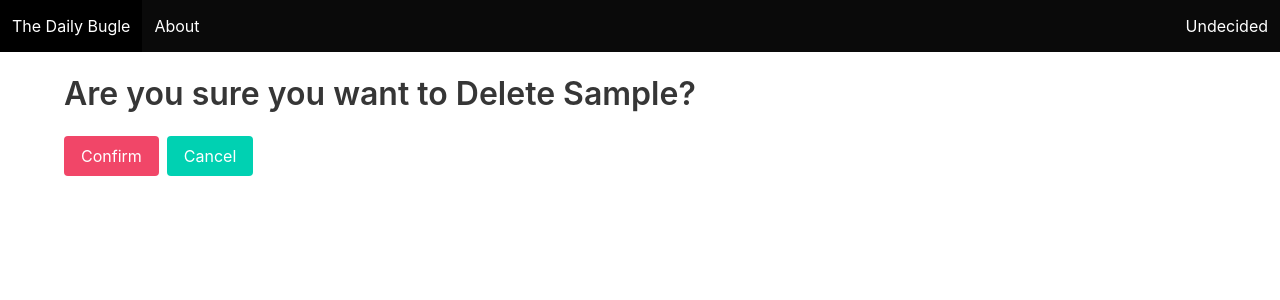
After one commit to najeesimmons/The_Daily_Bugle, a Django app: page /articles/1/delete in a window 1280 px wide. The commit adds this page. Shown: the top 300 px of the page. Run offline with Django 4.2, Linux system fonts and the light colour scheme; tables that the repository leaves empty hold one stand-in row (values such as "Sample post").

Commit message:
added article_delete url, view class and template

```diff
--- /dev/null
+++ b/main_app/templates/article_delete_confirmation.html
@@ -0,0 +1,12 @@
+{% extends 'base.html' %} {% block content %}
+<h1 class="title pt-5">Are you sure you want to Delete {{article.headline}}?</h1>
+<form method="post">
+    {% csrf_token %}
+    <div class="buttons">
+    <!-- confirm artist delete -->
+        <input class="button is-danger" type="submit" value="Confirm" />
+        <!-- Redirect back to detail on cancel -->
+        <a class="button is-primary" href="{% url 'article_detail' article.pk %}">Cancel</a>
+    </div>
+</form>
+{% endblock %}
--- a/main_app/templates/article_detail.html
+++ b/main_app/templates/article_detail.html
@@ -21,7 +21,7 @@
                 <i class="fas fa-edit"></i>
             </span>
         </a>
-        {# <a href="{% url 'freak_delete' freak.pk %}" class="button is-danger">Delete #}
+        <a href="{% url 'article_delete' article.pk %}" class="button is-danger">Delete
             <span class="icon">
                 <i class="fas fa-trash-alt"></i>
             </span>
--- a/main_app/urls.py
+++ b/main_app/urls.py
@@ -15,4 +15,5 @@ urlpatterns = [
     path('article/new/', views.ArticleCreate.as_view(), name="article_create"),
     path('articles/<int:pk>/', views.ArticleDetail.as_view(), name="article_detail"),
     path('articles/<int:pk>/update', views.ArticleUpdate.as_view(), name="article_update"),
+    path('articles/<int:pk>/delete', views.ArticleDelete.as_view(), name="article_delete"),
 ]
--- a/main_app/views.py
+++ b/main_app/views.py
@@ -4,7 +4,7 @@ from django.views import View # <- View class to handle requests
 from django.http import HttpResponse # <- a class to handle sending a type of response
 from django.views.generic.base import TemplateView # <- a class to use files in templates directory as views
 from .models import Freak # MUST IMPORT IN ORDER TO PASS MODELS TO VIEWS
-from .models import Article
+from .models import Article # MUST IMPORT IN ORDER TO PASS MODELS TO VIEWS
 from django.views.generic.edit import CreateView, UpdateView, DeleteView
 from django.views.generic import DetailView
 from django.urls import reverse
@@ -93,3 +93,8 @@ class ArticleUpdate(UpdateView):
     fields = ['headline', 'author', 'body', 'image', 'freak']
     template_name = "article_update.html"
     success_url = "/articles/"
+
+class ArticleDelete(DeleteView):
+    model = Article
+    template_name = "article_delete_confirmation.html"
+    success_url = "/articles"
```
